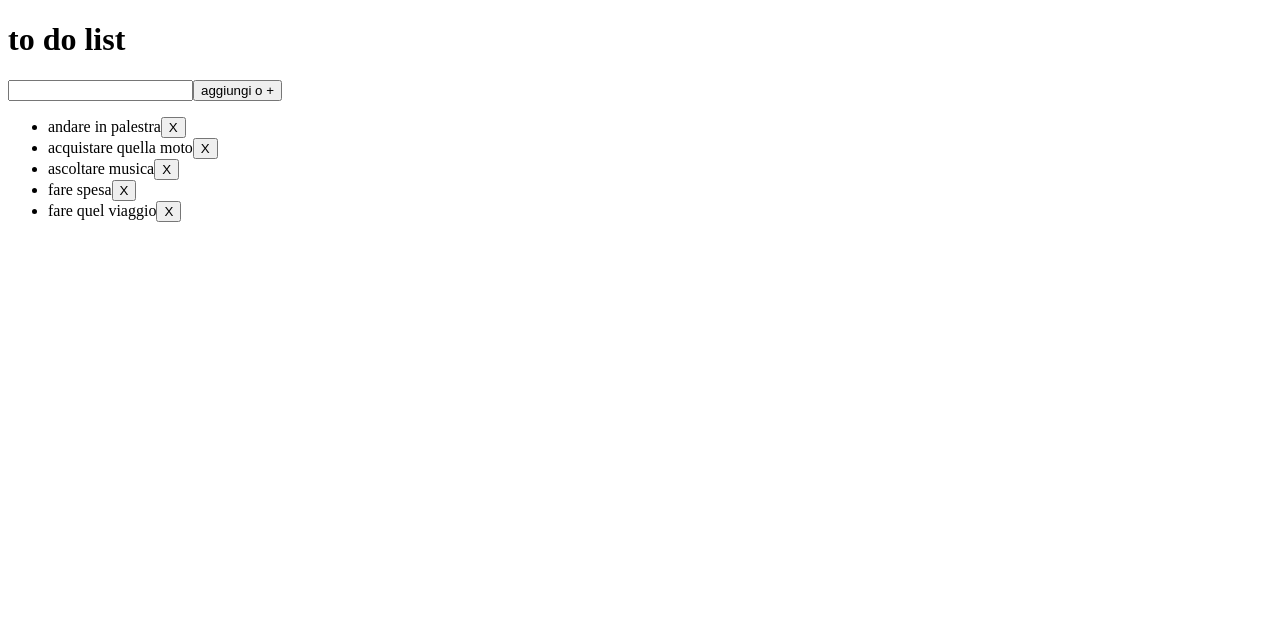
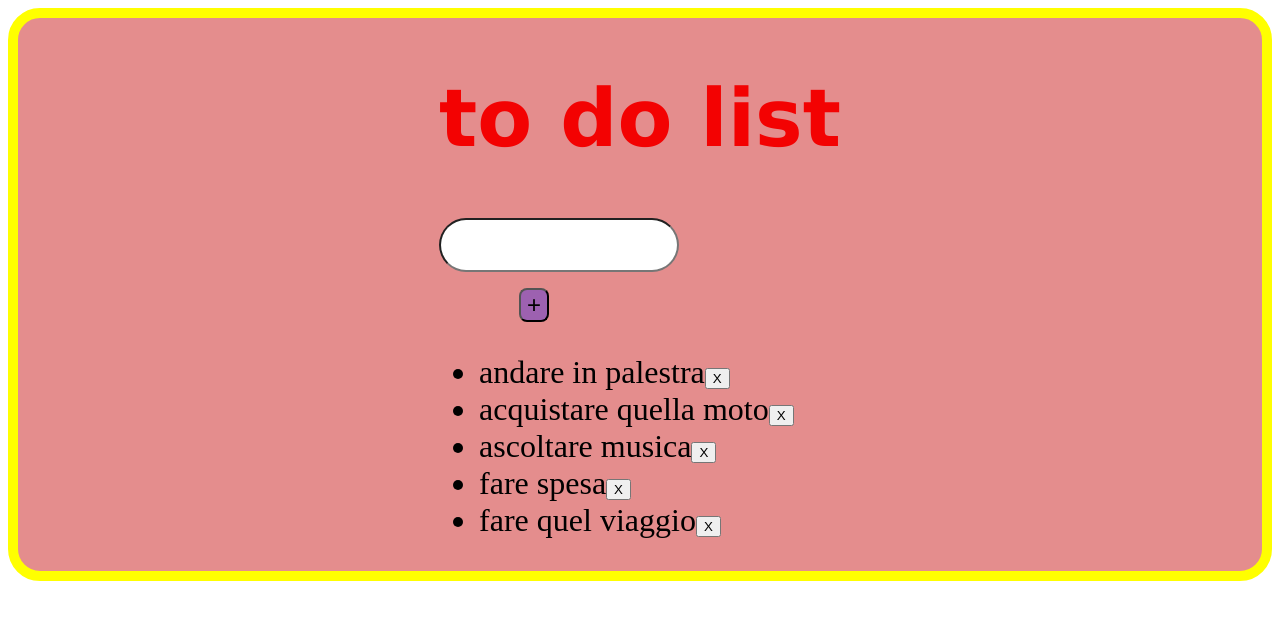
Before and after one commit to MarioBlasi/vue-todolist, a plain HTML site: page index.html in a window 1280 px wide. Drawn offline with nearby package versions, Linux system fonts and the light colour scheme.

Commit message:
last commit

```diff
--- a/assets/css/style.css
+++ b/assets/css/style.css
@@ -0,0 +1,28 @@
+.container {
+  border: 10px solid yellow;
+  background-color: rgba(201, 29, 29, 0.5);
+  display: flex;
+  justify-content: center;
+  border-radius: 2rem;
+}
+#plus {
+  border-radius: 0.5rem;
+  font-size: x-large;
+  margin-top: 1rem;
+  margin-left: 5rem;
+  background-color: rgba(0, 0, 255, 0.308);
+}
+#inserisci {
+  font-size: large;
+  border-radius: 2rem;
+  height: 3rem;
+}
+h1 {
+  color: rgb(243, 2, 2);
+  font-family: "Lucida Sans", "Lucida Sans Regular", "Lucida Grande",
+    "Lucida Sans Unicode", Geneva, Verdana, sans-serif;
+  font-size: 80px;
+}
+ul {
+  font-size: xx-large;
+}
--- a/index.html
+++ b/index.html
@@ -23,9 +23,19 @@
   </head>
   <body>
     <div id="app">
+      <div class="container">
+        <div class="row">
           <h1>to do list</h1>
-      <input type="text" v-model="newTodo " @keyup.enter="addTodo" />
-      <button @click="addTodo">aggiungi o +</button>
+          <input
+            id="inserisci"
+            type="text"
+            v-model="newTodo "
+            @keyup.enter="addTodo"
+          />
+          <div class="btn">
+            <button id="plus" @click="addTodo">+</button>
+          </div>
+
           <ul>
             <li v-for="(todo, index) in todos" :key="index">
               <span :class="{done:todo.done}" @click="toggleDone(index)">
@@ -35,7 +45,15 @@
             </li>
           </ul>
         </div>
+      </div>
+    </div>
 
+    <script
+      src="https://cdn.jsdelivr.net/npm/bootstrap@5.2.3/dist/js/bootstrap.bundle.min.js"
+      integrity="sha384-kenU1KFdBIe4zVF0s0G1M5b4hcpxyD9F7jL+jjXkk+Q2h455rYXK/7HAuoJl+0I4"
+      crossorigin="anonymous"
+    ></script>
+    <!--Script Bootstrap bundle-->
     <script src="https://unpkg.com/vue@3/dist/vue.global.js"></script>
     <!--Vue.JS-->
     <script src="./assets/js/app.js"></script>
```
Lines whose indentation alone changed are shown as unchanged.
